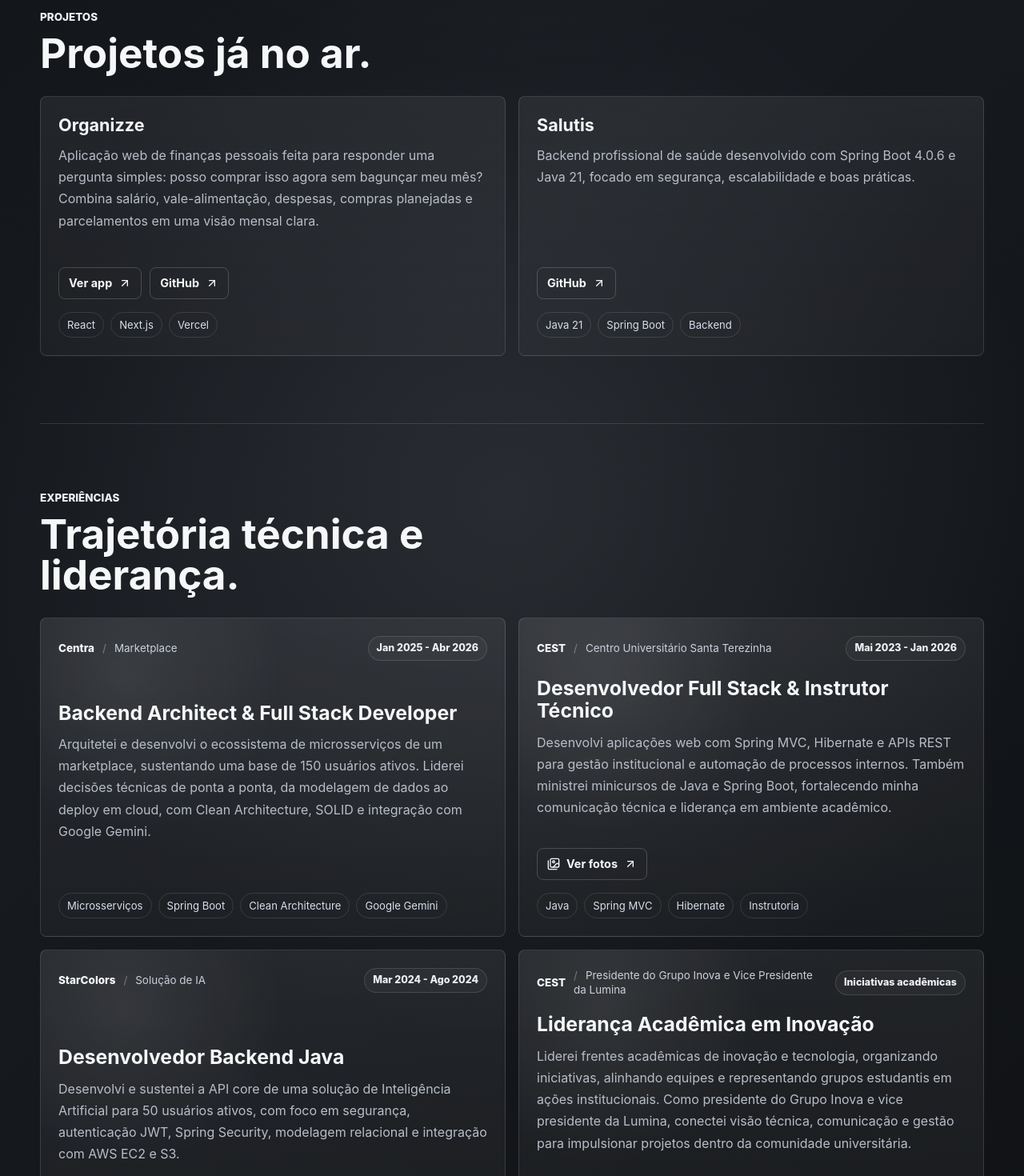
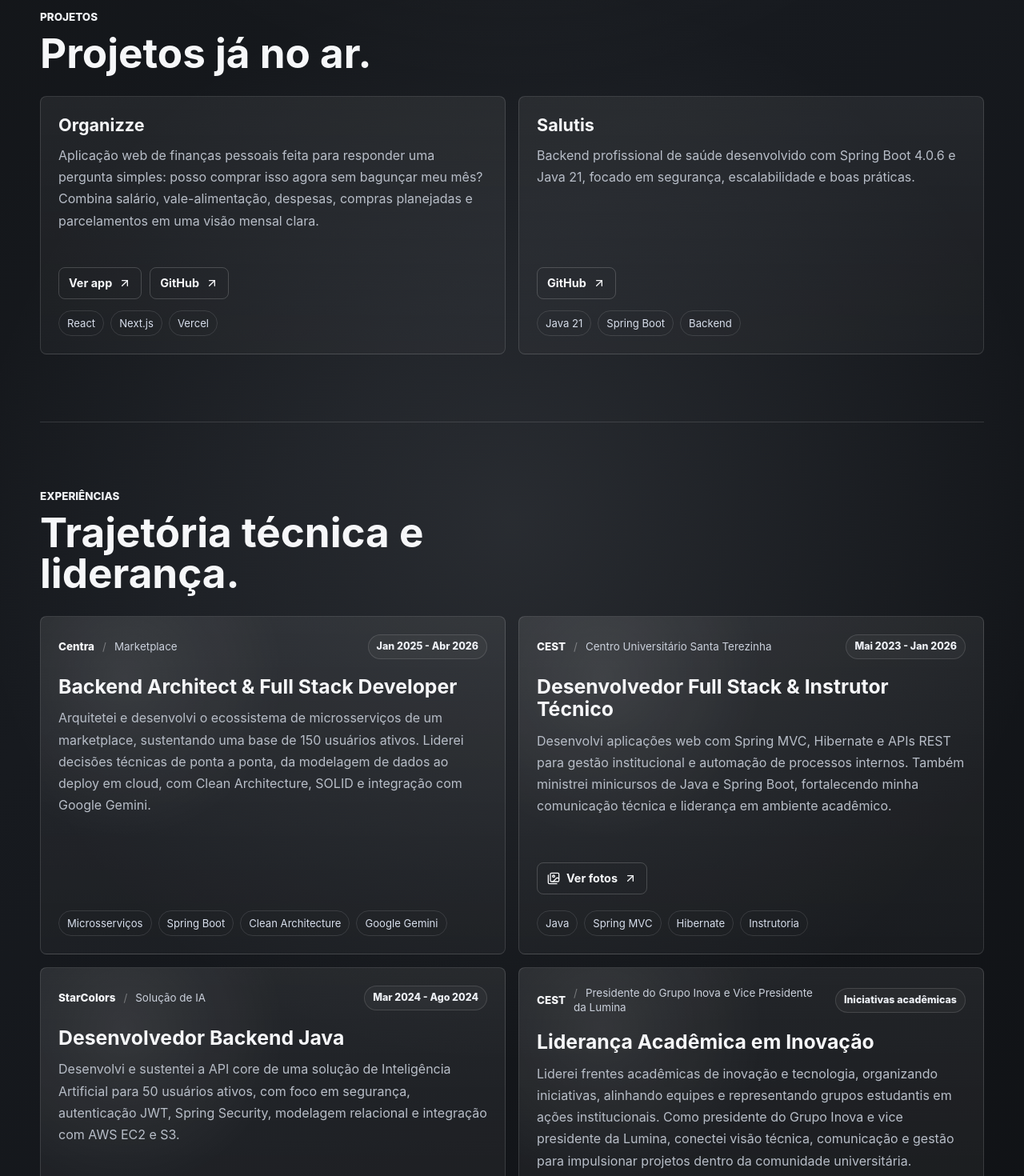
Before and after one commit to joaonascimentooo/Portfolio, a Next.js app: page / in a window 1280 px wide. Shown: the part 1120-2590 px from the top of the page at 80% size. Built offline with nearby package versions, Linux system fonts and the light colour scheme.

Commit message:
style: adjust experience card layout and spacing for improved presentation

```diff
--- a/app/globals.css
+++ b/app/globals.css
@@ -303,9 +303,10 @@ h1 {
 .experience-card {
   position: relative;
   display: flex;
-  min-height: 310px;
+  min-height: 280px;
   flex-direction: column;
-  justify-content: space-between;
+  gap: 20px;
+  justify-content: flex-start;
   overflow: hidden;
   border: 1px solid var(--line);
   border-radius: 8px;
@@ -373,7 +374,7 @@ h1 {
   width: 100%;
   align-items: center;
   gap: 10px;
-  margin-bottom: 20px;
+  margin-bottom: 0;
   color: var(--muted);
   font-size: 0.84rem;
   line-height: 1.35;
@@ -451,7 +452,11 @@ h1 {
   display: flex;
   flex-wrap: wrap;
   gap: 8px;
-  margin-top: 16px;
+  margin-top: 14px;
+}
+
+.experience-card .tag-row {
+  margin-top: auto;
 }
 
 .tag-row span {
```
